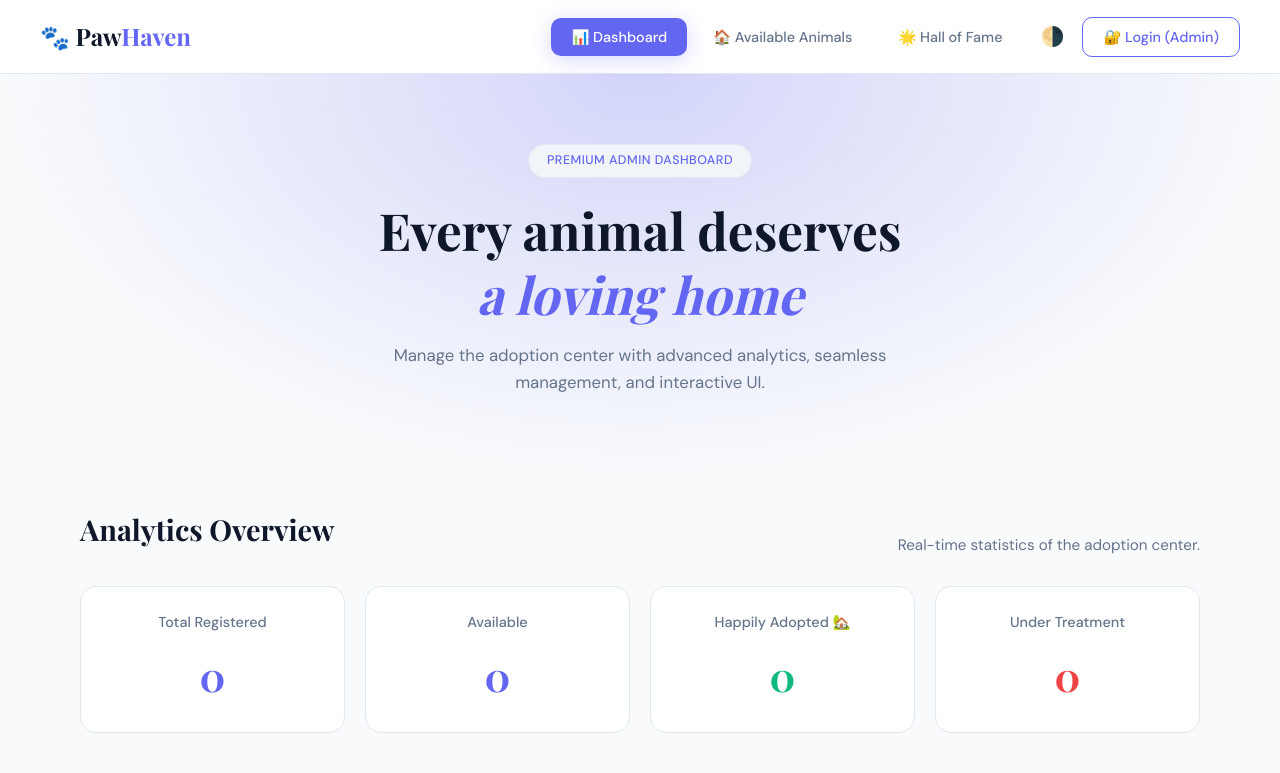
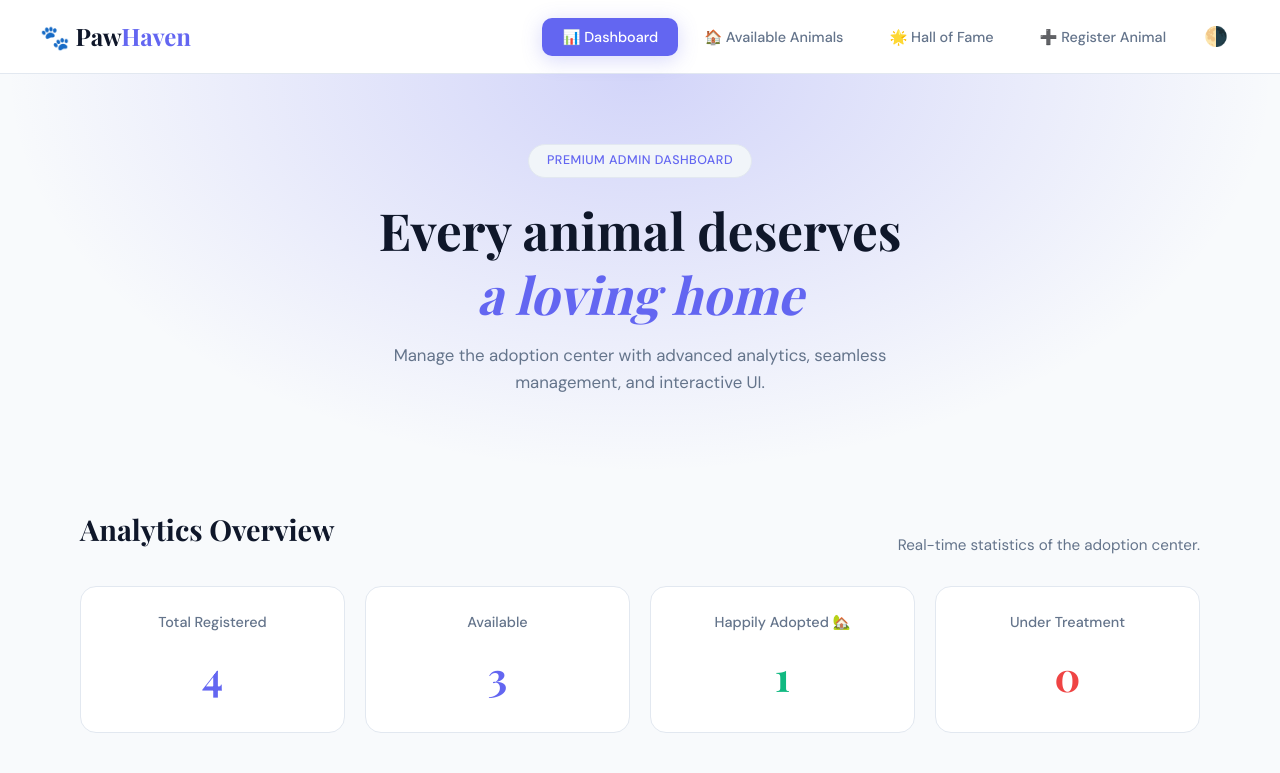
Before and after one commit to Mrilyes2020/animal-adoption, a PHP site: page / in a window 1280 px wide. Shown: the top 773 px of the page. Run offline with PHP 8.4, Linux system fonts and the light colour scheme; data that the repository does not hold is empty; some web fonts are replaced.

Commit message:
Simulate database with static array, add rare animals, remove login

```diff
--- a/backend.php
+++ b/backend.php
@@ -1,177 +1,92 @@
 <?php
-session_start();
 header('Content-Type: application/json; charset=utf-8');
-require_once __DIR__ . '/database.php';
+
+$animals = [
+    [
+        'id' => 1, 'name' => 'Finn', 'species' => 'Other', 'color' => 'Sandy', 'age' => 12,
+        'gender' => 'Male', 'health_status' => 'Healthy', 'status' => 'Available',
+        'image_path' => 'uploads/fennec_fox.png', 'created_at' => date('Y-m-d H:i:s')
+    ],
+    [
+        'id' => 2, 'name' => 'Axel', 'species' => 'Fish', 'color' => 'Pink', 'age' => 8,
+        'gender' => 'Male', 'health_status' => 'Healthy', 'status' => 'Available',
+        'image_path' => 'uploads/axolotl.png', 'created_at' => date('Y-m-d H:i:s')
+    ],
+    [
+        'id' => 3, 'name' => 'Rusty', 'species' => 'Other', 'color' => 'Red', 'age' => 24,
+        'gender' => 'Female', 'health_status' => 'Healthy', 'status' => 'Available',
+        'image_path' => 'uploads/red_panda.png', 'created_at' => date('Y-m-d H:i:s')
+    ],
+    [
+        'id' => 4, 'name' => 'Max', 'species' => 'Dog', 'color' => 'Golden', 'age' => 36,
+        'gender' => 'Male', 'health_status' => 'Healthy', 'status' => 'Adopted',
+        'image_path' => null, 'created_at' => date('Y-m-d H:i:s')
+    ]
+];
 
 $action = $_GET['action'] ?? '';
 
-// Handle CSV export specially since it shouldn't return JSON
 if ($action === 'export') {
-    if (empty($_SESSION['is_admin'])) {
-        http_response_code(403);
-        exit('Unauthorized');
-    }
     header('Content-Type: text/csv; charset=utf-8');
     header('Content-Disposition: attachment; filename=pawhaven_animals.csv');
     $output = fopen('php://output', 'w');
     fputcsv($output, ['ID', 'Name', 'Species', 'Color', 'Age (months)', 'Gender', 'Health', 'Status', 'Registered At']);
-    $stmt = $pdo->query("SELECT id, name, species, color, age, gender, health_status, status, created_at FROM animals ORDER BY id DESC");
-    while ($row = $stmt->fetch(PDO::FETCH_ASSOC)) {
-        fputcsv($output, $row);
+    foreach($animals as $a) {
+        fputcsv($output, [$a['id'], $a['name'], $a['species'], $a['color'], $a['age'], $a['gender'], $a['health_status'], $a['status'], $a['created_at']]);
     }
     fclose($output);
     exit;
 }
 
-// Return JSON for all other actions
 function json_response($success, $message = '', $data = null) {
     echo json_encode(['success' => $success, 'message' => $message, 'data' => $data]);
     exit;
 }
 
 switch ($action) {
-    case 'login':
-        $input = json_decode(file_get_contents('php://input'), true);
-        $username = trim($input['username'] ?? '');
-        $password = trim($input['password'] ?? '');
-        $stmt = $pdo->prepare("SELECT * FROM users WHERE username = ?");
-        $stmt->execute([$username]);
-        $user = $stmt->fetch();
-        if ($user && password_verify($password, $user['password_hash'])) {
-            $_SESSION['is_admin'] = true;
-            json_response(true, 'Logged in successfully');
-        }
-        json_response(false, 'Invalid username or password');
-        break;
-
-    case 'logout':
-        session_destroy();
-        json_response(true, 'Logged out successfully');
-        break;
-
     case 'check_auth':
-        json_response(true, '', ['is_admin' => !empty($_SESSION['is_admin'])]);
+        json_response(true, '', ['is_admin' => true]);
         break;
 
     case 'stats':
         $stats = [
-            'total' => $pdo->query("SELECT COUNT(*) FROM animals")->fetchColumn(),
-            'adopted' => $pdo->query("SELECT COUNT(*) FROM animals WHERE status = 'Adopted'")->fetchColumn(),
-            'treatment' => $pdo->query("SELECT COUNT(*) FROM animals WHERE health_status = 'Under Treatment'")->fetchColumn(),
-            'species' => $pdo->query("SELECT species, COUNT(*) as count FROM animals GROUP BY species")->fetchAll()
+            'total' => count($animals),
+            'adopted' => count(array_filter($animals, fn($a) => $a['status'] === 'Adopted')),
+            'treatment' => count(array_filter($animals, fn($a) => $a['health_status'] === 'Under Treatment')),
+            'species' => []
         ];
+        $species_count = [];
+        foreach($animals as $a) {
+            $species_count[$a['species']] = ($species_count[$a['species']] ?? 0) + 1;
+        }
+        foreach($species_count as $s => $c) {
+            $stats['species'][] = ['species' => $s, 'count' => $c];
+        }
         json_response(true, '', $stats);
         break;
 
     case 'list':
         $status = $_GET['status'] ?? 'Available';
-        $sql = "SELECT * FROM animals WHERE status = :status";
-        $params = [':status' => $status];
-
-        if (!empty($_GET['species'])) {
-            $sql .= " AND species = :species";
-            $params[':species'] = $_GET['species'];
-        }
-        if (!empty($_GET['health'])) {
-            $sql .= " AND health_status = :health";
-            $params[':health'] = $_GET['health'];
-        }
-        if (!empty($_GET['search'])) {
-            $sql .= " AND (name LIKE :search OR species LIKE :search OR color LIKE :search)";
-            $params[':search'] = '%' . $_GET['search'] . '%';
-        }
-
-        $sql .= " ORDER BY created_at DESC";
-        $stmt = $pdo->prepare($sql);
-        $stmt->execute($params);
-        json_response(true, '', $stmt->fetchAll());
+        $filtered = array_filter($animals, function($a) use ($status) {
+            if ($a['status'] !== $status) return false;
+            if (!empty($_GET['species']) && $a['species'] !== $_GET['species']) return false;
+            if (!empty($_GET['health']) && $a['health_status'] !== $_GET['health']) return false;
+            if (!empty($_GET['search'])) {
+                $search = strtolower($_GET['search']);
+                if (strpos(strtolower($a['name']), $search) === false &&
+                    strpos(strtolower($a['species']), $search) === false &&
+                    strpos(strtolower($a['color']), $search) === false) return false;
+            }
+            return true;
+        });
+        json_response(true, '', array_values($filtered));
         break;
 
     case 'add':
-        if (empty($_SESSION['is_admin'])) json_response(false, 'Unauthorized');
-
-        $name    = trim($_POST['name'] ?? '');
-        $species = trim($_POST['species'] ?? '');
-        $color   = trim($_POST['color'] ?? '');
-        $age     = intval($_POST['age'] ?? 0);
-        $gender  = trim($_POST['gender'] ?? '');
-        $health  = trim($_POST['health'] ?? 'Healthy');
-
-        if (!$name || !$species || !$color || !$gender) {
-            json_response(false, 'All fields are required.');
-        }
-
-        $image_path = null;
-        if (!empty($_FILES['image']['name'])) {
-            $ext = pathinfo($_FILES['image']['name'], PATHINFO_EXTENSION);
-            $filename = uniqid() . '.' . $ext;
-            $destination = 'uploads/' . $filename;
-            if (move_uploaded_file($_FILES['image']['tmp_name'], $destination)) {
-                $image_path = $destination;
-            }
-        }
-
-        $stmt = $pdo->prepare("INSERT INTO animals (name, species, color, age, gender, health_status, image_path) VALUES (?, ?, ?, ?, ?, ?, ?)");
-        $stmt->execute([$name, $species, $color, $age, $gender, $health, $image_path]);
-        json_response(true, "$name registered successfully!");
-        break;
-
     case 'update':
-        if (empty($_SESSION['is_admin'])) json_response(false, 'Unauthorized');
-
-        $id      = intval($_POST['id'] ?? 0);
-        $name    = trim($_POST['name'] ?? '');
-        $species = trim($_POST['species'] ?? '');
-        $color   = trim($_POST['color'] ?? '');
-        $age     = intval($_POST['age'] ?? 0);
-        $gender  = trim($_POST['gender'] ?? '');
-        $health  = trim($_POST['health'] ?? 'Healthy');
-
-        if ($id <= 0 || !$name || !$species || !$color || !$gender) {
-            json_response(false, 'All fields are required.');
-        }
-
-        $sql = "UPDATE animals SET name=?, species=?, color=?, age=?, gender=?, health_status=?";
-        $params = [$name, $species, $color, $age, $gender, $health];
-
-        if (!empty($_FILES['image']['name'])) {
-            $ext = pathinfo($_FILES['image']['name'], PATHINFO_EXTENSION);
-            $filename = uniqid() . '.' . $ext;
-            $destination = 'uploads/' . $filename;
-            if (move_uploaded_file($_FILES['image']['tmp_name'], $destination)) {
-                $sql .= ", image_path=?";
-                $params[] = $destination;
-            }
-        }
-
-        $sql .= " WHERE id=?";
-        $params[] = $id;
-
-        $stmt = $pdo->prepare($sql);
-        $stmt->execute($params);
-        json_response(true, "$name's data updated successfully!");
-        break;
-
     case 'adopt':
-        if (empty($_SESSION['is_admin'])) json_response(false, 'Unauthorized');
-        $input = json_decode(file_get_contents('php://input'), true);
-        $id = intval($input['id'] ?? 0);
-        if ($id <= 0) json_response(false, 'Invalid ID');
-
-        $stmt = $pdo->prepare("UPDATE animals SET status='Adopted', adopted_at=CURRENT_TIMESTAMP WHERE id=?");
-        $stmt->execute([$id]);
-        json_response(true, "Animal adopted successfully! 🎉");
-        break;
-
     case 'delete':
-        if (empty($_SESSION['is_admin'])) json_response(false, 'Unauthorized');
-        $input = json_decode(file_get_contents('php://input'), true);
-        $id = intval($input['id'] ?? 0);
-        if ($id <= 0) json_response(false, 'Invalid ID');
-
-        $stmt = $pdo->prepare("DELETE FROM animals WHERE id=?");
-        $stmt->execute([$id]);
-        json_response(true, "Animal deleted completely.");
+        json_response(true, "Action simulated successfully!");
         break;
 
     default:
--- a/index.php
+++ b/index.php
@@ -23,8 +23,6 @@
             <button onclick="showPage('fame', this)">🌟 Hall of Fame</button>
             <button class="admin-only hidden" onclick="showPage('add', this)">➕ Register Animal</button>
             <button class="theme-toggle" onclick="toggleTheme()">🌗</button>
-            <button class="btn-login-nav guest-only" onclick="showLogin()">🔐 Login (Admin)</button>
-            <button class="btn-logout admin-only hidden" onclick="logout()">🚪 Logout</button>
         </nav>
     </header>
 
@@ -179,27 +177,6 @@
         <span class="toast-msg" id="toast-msg">Notification</span>
     </div>
 
-    <!-- Login Modal -->
-    <div class="modal-overlay" id="login-modal">
-        <div class="modal">
-            <h3>🔐 Admin Login</h3>
-            <p style="margin-bottom: 20px; color: var(--text-dim); font-size: 0.9rem;">Default Credentials: admin / admin123</p>
-            <form id="login-form" onsubmit="event.preventDefault(); submitLogin();">
-                <div class="form-group">
-                    <label>Username</label>
-                    <input type="text" id="l-user" required autocomplete="username">
-                </div>
-                <div class="form-group">
-                    <label>Password</label>
-                    <input type="password" id="l-pass" required autocomplete="current-password">
-                </div>
-                <div class="modal-actions">
-                    <button type="button" class="btn-cancel" onclick="closeModal('login-modal')">Cancel</button>
-                    <button type="submit" class="btn-save">Login</button>
-                </div>
-            </form>
-        </div>
-    </div>
 
     <!-- Edit Modal -->
     <div class="modal-overlay" id="edit-modal">
```
Also changed, not shown: uploads/axolotl.png (added), uploads/fennec_fox.png (added), uploads/red_panda.png (added).
